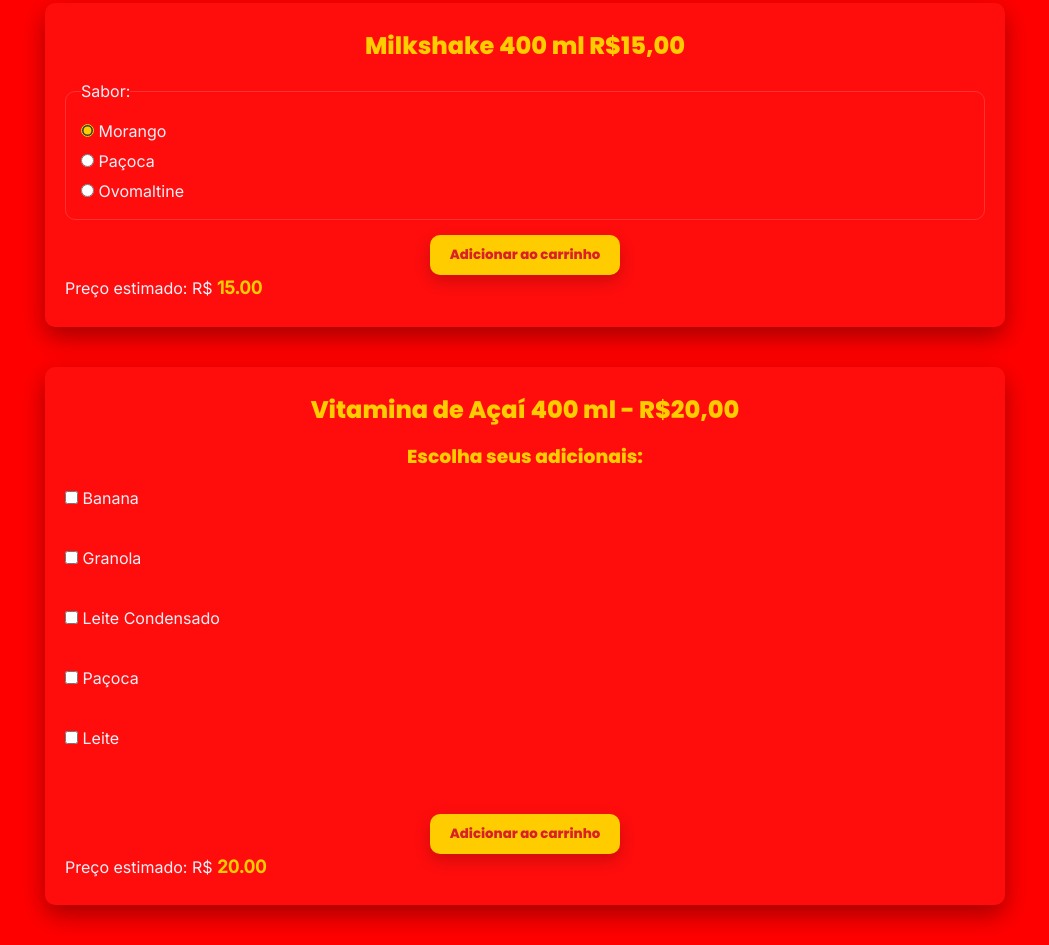
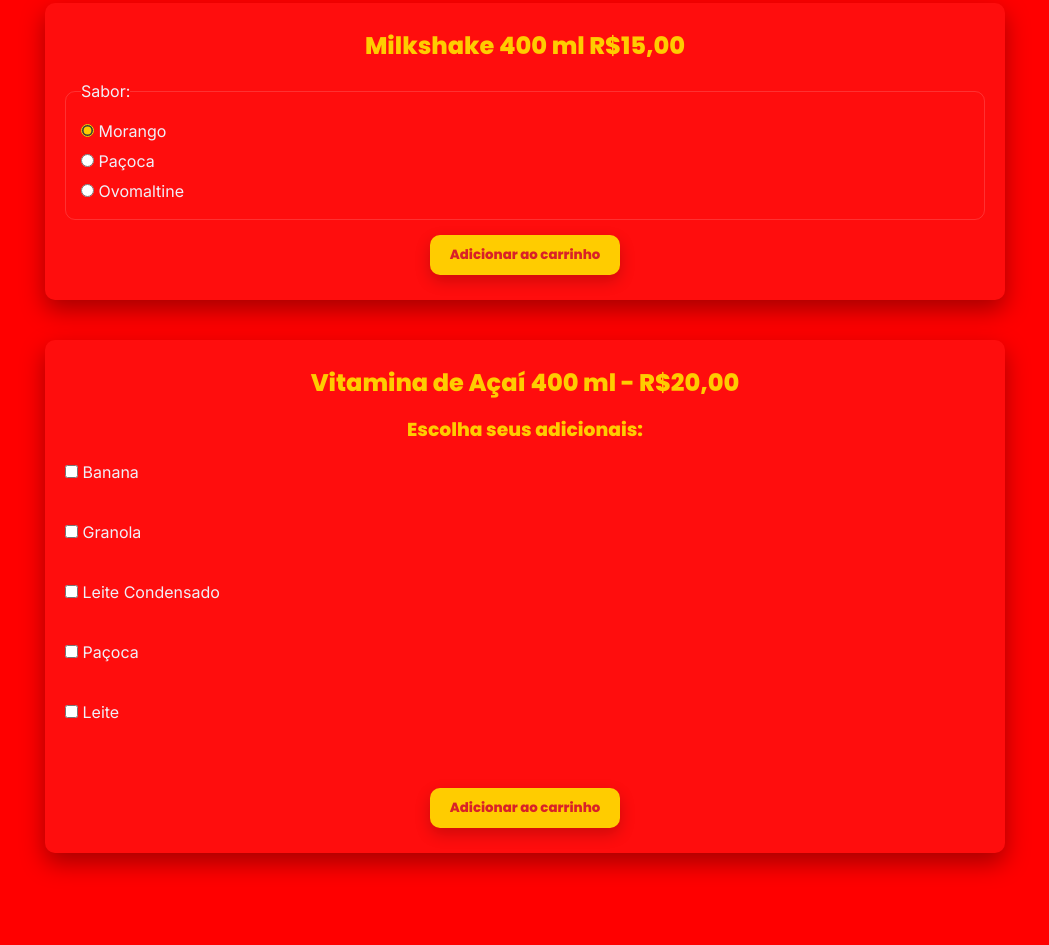
Before and after one commit to luizdev-front/Lanches-do-fumaca, a plain HTML site: page acai.html in a window 1280 px wide. Shown: the part 658-1603 px from the top of the page, without its empty margins (115-1164 px from the left). After the commit the page ends 1551 px from the top, so only its background shows below. Drawn offline with Linux system fonts and the light colour scheme.

Commit message:
Update acai.htmlcomit

```diff
--- a/acai.html
+++ b/acai.html
@@ -57,7 +57,6 @@
         <label><input type="radio" name="sabor" value="Ovomaltine" data-preco="15.00"> Ovomaltine</label>
       </fieldset>
       <button id="adicionar-milkshake">Adicionar ao carrinho</button>
-      <div>Preço estimado: R$ <span id="preco-milkshake">15.00</span></div>
     </section>
 
     <section id="vitamina-form">
@@ -69,7 +68,6 @@
       <label><input type="checkbox" class="extra"> Paçoca</label><br>
       <label><input type="checkbox" class="extra"> Leite</label><br><br>
       <button id="adicionar-vitamina">Adicionar ao carrinho</button>
-      <div>Preço estimado: R$ <span id="preco-vitamina">20.00</span></div>
     </section>
   </main>
 <script>
```
